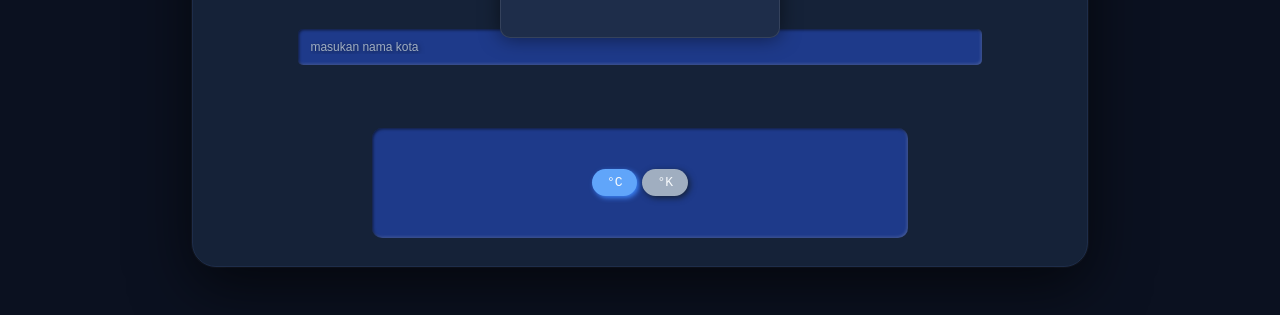
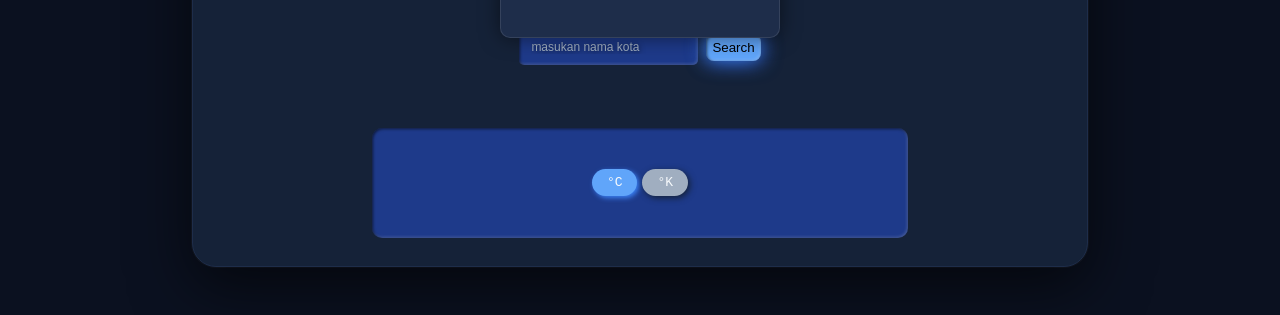
Before and after one commit to dwaaa-code/Weather-web, a plain HTML site: page index.html in a window 1280 px wide. Shown: the part 361-676 px from the top of the page. Drawn offline with Linux system fonts and the light colour scheme.

Commit message:
add search button and style search button

```diff
--- a/index.html
+++ b/index.html
@@ -23,7 +23,10 @@
           </span>
         </div>
 
-        <input class="input-area" placeholder="masukan nama kota" />
+        <div id="search-container">
+          <input class="input-area" placeholder="masukan nama kota" />
+          <button class="search-btn">Search</button>
+        </div>
 
         <div id="temp-container">
           <div id="temp-button">
--- a/style.css
+++ b/style.css
@@ -149,6 +149,12 @@ position: relative;
 top: 20px;
 }
 
+#search-container {
+display: flex;
+align-items: center;
+gap: 8px;
+}
+
 .input-area {
 width: 80%;
 height: 36px;
@@ -162,8 +168,8 @@ padding: 0 12px;
 display: block;
 margin: 12px auto;
 box-shadow:
-inset 1px 1px 3px rgba(0,0,0,0.6),
-inset -1px -1px 3px rgba(255,255,255,0.2);
+inset 1px 1px 3px rgba(0, 0, 0, 0.6),
+inset -1px -1px 3px rgba(255, 255, 255, 0.2);
 transition: 0.2s ease-in;
 }
 
@@ -180,3 +186,26 @@ color: var(--textmuted);
 display: inline-block;
 text-shadow: 1px 1px 5px rgba(0, 0, 0, 0.5);
 }
+
+.search-btn {
+border: none;
+outline: none;
+background: var(--primary);
+padding: 6px;
+border-radius: 8px;
+box-shadow:
+-1px -1px 20px var(--highlight),
+1px 1px 20px var(--accent),
+inset 1px 1px 3px rgba(0, 0, 0, 0.6),
+inset -1px -1px 3px rgba(255, 255, 255, 0.2);
+transition: all 0.2s cubic-bezier(0.34, 1.56, 0.64, 1);
+}
+
+.search-btn:hover {
+transform: scale(1.05);
+box-shadow:
+-1px -1px 20px var(--highlight),
+1px 1px 20px var(--accent),
+inset -2px -2px 4px rgba(255, 255, 255, 0.3),
+inset 2px 2px 4px rgba(0, 0, 0, 0.4);
+}
```
